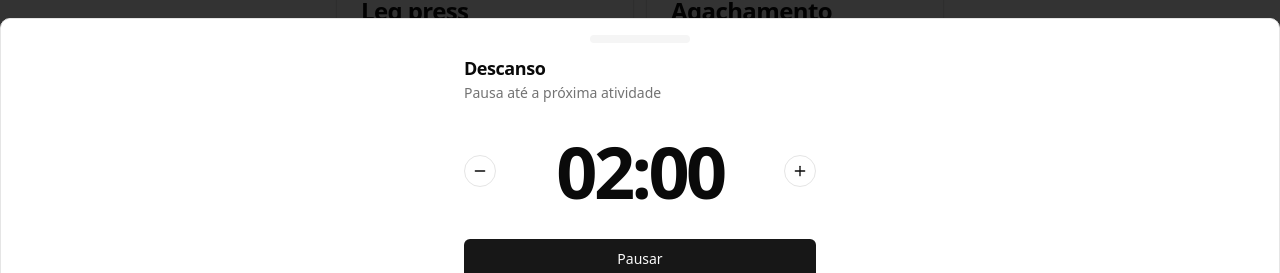
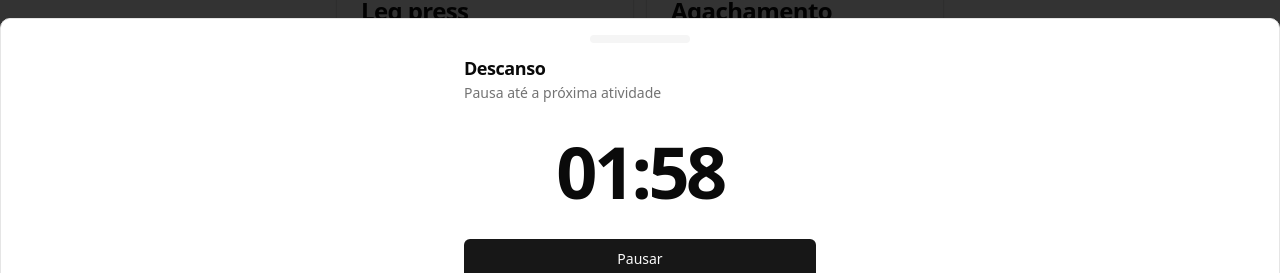
Before and after one commit to katsuragawaa/workout-react, a Next.js app: page /workout/1 in a window 1280 px wide. Both pictures are taken after a click on the button 1036 px from the left and 76 px from the top of the page. Shown: the part 456-729 px from the top of the page. Built offline with nearby package versions, Linux system fonts and the light colour scheme.

Commit message:
Add timer functionality to TimerDrawer component

```diff
--- a/components/timer-drawer.tsx
+++ b/components/timer-drawer.tsx
@@ -11,39 +11,73 @@ import {
   DrawerTitle,
   DrawerTrigger,
 } from "@/components/ui/drawer";
-import { Minus, Plus } from "lucide-react";
+import { useCallback, useRef, useState } from "react";
 
 type TimerDrawerProps = {
   trigger: React.ReactNode;
 };
 
+const formatTime = (time: number) => {
+  const minutes = Math.floor(time / 60)
+    .toString()
+    .padStart(2, "0");
+  const seconds = (time % 60).toString().padStart(2, "0");
+  return `${minutes}:${seconds}`;
+};
+
 export function TimerDrawer({ trigger }: TimerDrawerProps) {
+  const initialTime = 120;
+  const [time, setTime] = useState(initialTime);
+  const [isRunning, setIsRunning] = useState(false);
+  const timerId = useRef<NodeJS.Timeout | null>(null);
+
+  const startTimer = useCallback(() => {
+    if (timerId.current) {
+      clearInterval(timerId.current);
+    }
+
+    setTime(initialTime);
+
+    timerId.current = setInterval(() => {
+      setTime((prevTime) => (prevTime > 0 ? prevTime - 1 : 0));
+    }, 1000);
+
+    setIsRunning(true);
+  }, [initialTime]);
+
+  const pauseTimer = useCallback(() => {
+    if (timerId.current) {
+      clearInterval(timerId.current);
+      timerId.current = null;
+    }
+
+    setIsRunning(false);
+  }, []);
+
+  const resumeTimer = useCallback(() => {
+    if (!timerId.current) {
+      timerId.current = setInterval(() => {
+        setTime((prevTime) => (prevTime > 0 ? prevTime - 1 : 0));
+      }, 1000);
+    }
+
+    setIsRunning(true);
+  }, []);
+
   return (
     <Drawer>
-      <DrawerTrigger asChild>{trigger}</DrawerTrigger>
+      <DrawerTrigger asChild onClick={startTimer}>
+        {trigger}
+      </DrawerTrigger>
       <DrawerContent>
         <div className="mx-auto w-full max-w-sm">
           <DrawerHeader>
             <DrawerTitle>Descanso</DrawerTitle>
             <DrawerDescription>Pausa até a próxima atividade</DrawerDescription>
           </DrawerHeader>
-          <div className="p-4">
-            <div className="flex items-center justify-center space-x-2">
-              <Button variant="outline" size="icon" className="h-8 w-8 shrink-0 rounded-full">
-                <Minus className="h-4 w-4" />
-                <span className="sr-only">Decrease</span>
-              </Button>
-              <div className="flex-1 text-center">
-                <div className="text-7xl font-bold tracking-tighter">02:00</div>
-              </div>
-              <Button variant="outline" size="icon" className="h-8 w-8 shrink-0 rounded-full">
-                <Plus className="h-4 w-4" />
-                <span className="sr-only">Increase</span>
-              </Button>
-            </div>
-          </div>
+          <div className="p-4 text-center text-7xl font-bold tracking-tighter">{formatTime(time)}</div>
           <DrawerFooter>
-            <Button>Pausar</Button>
+            {isRunning ? <Button onClick={pauseTimer}>Pausar</Button> : <Button onClick={resumeTimer}>Retomar</Button>}
             <DrawerClose asChild>
               <Button variant="outline">Fechar</Button>
             </DrawerClose>
```
